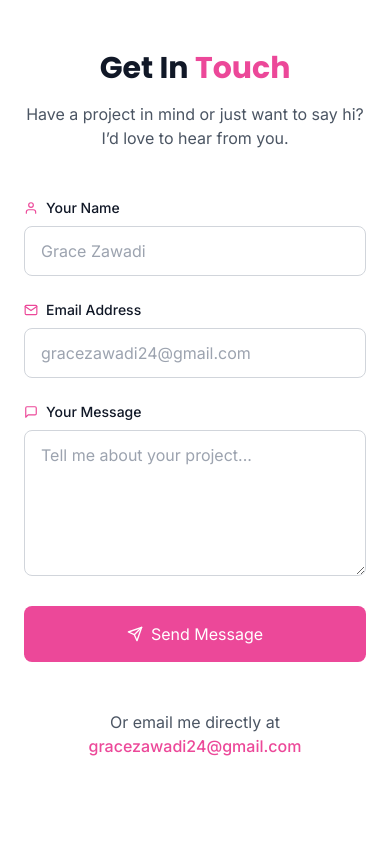
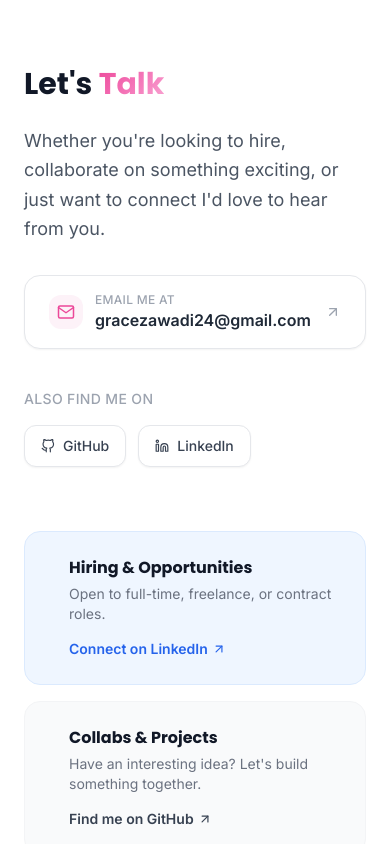
Before and after one commit to Chenzie2/My-Portfolio, a React (Vite) app in the folder frontend/: page / in a window 390 px wide. Shown: the part 7220-8064 px from the top of the page. Built offline with nearby package versions, Linux system fonts and the light colour scheme; the HTML template or start-up script is replaced by a standard one.

Commit message:
Add email

```diff
--- a/frontend/src/components/Contact.jsx
+++ b/frontend/src/components/Contact.jsx
@@ -1,163 +1,131 @@
-import React, { useState } from 'react'
-import { FiSend, FiMail, FiUser, FiMessageSquare } from 'react-icons/fi'
+import React from 'react'
+import { FiMail, FiGithub, FiLinkedin, FiArrowUpRight } from 'react-icons/fi'
+
+const contactChannels = [
+  {
+
+    label: 'Hiring & Opportunities',
+    description: 'Open to full-time, freelance, or contract roles.',
+    cta: 'Connect on LinkedIn',
+    href: 'https://www.linkedin.com/in/grace-zawadi-3988a2301/',
+    color: 'blue',
+  },
+  {
+
+    label: 'Collabs & Projects',
+    description: "Have an interesting idea? Let's build something together.",
+    cta: 'Find me on GitHub',
+    href: 'https://github.com/Chenzie2',
+    color: 'gray',
+  },
+  {
+
+    label: 'Have a conversation',
+    description: "I'm always happy to chat about code, design, or anything in between.",
+    cta: 'Send an Email',
+    href: 'mailto:gracezawadi24@gmail.com',
+    color: 'pink',
+  },
+]
+
+const colorMap = {
+  blue: 'bg-blue-50 dark:bg-blue-900/20 border-blue-100 dark:border-blue-800/30 hover:border-blue-300 dark:hover:border-blue-700',
+  gray: 'bg-gray-50 dark:bg-gray-800/50 border-gray-100 dark:border-gray-700 hover:border-gray-300 dark:hover:border-gray-500',
+  pink: 'bg-pink-50 dark:bg-pink-900/20 border-pink-100 dark:border-pink-800/30 hover:border-pink-300 dark:hover:border-pink-700',
+}
+
+const ctaColorMap = {
+  blue: 'text-blue-600 dark:text-blue-400',
+  gray: 'text-gray-700 dark:text-gray-300',
+  pink: 'text-pink-500 dark:text-pink-400',
+}
 
 const Contact = () => {
-  const [formData, setFormData] = useState({
-    name: '',
-    email: '',
-    message: ''
-  })
+  return (
+    <section id="contact" className="py-16 md:py-24">
+      <div className="container mx-auto px-6">
+        <div className="flex flex-col lg:flex-row gap-16 items-start">
 
-  const [status, setStatus] = useState({ type: '', message: '' })
-  const [isSubmitting, setIsSubmitting] = useState(false)
+          {/* Left — Personal message */}
+          <div className="lg:w-1/2">
+            <h2 className="text-3xl md:text-4xl lg:text-5xl font-bold mb-6 font-heading">
+              Let's <span className="text-gradient">Talk</span>
+            </h2>
 
-  const handleChange = (e) => {
-    setFormData(prev => ({
-      ...prev,
-      [e.target.name]: e.target.value
-    }))
-  }
+            <p className="text-lg text-gray-600 dark:text-gray-400 leading-relaxed mb-8">
+              Whether you're looking to hire, collaborate on something exciting, or just want to connect I'd love to hear from you.
+            </p>
 
-  const handleSubmit = async (e) => {
-    e.preventDefault()
-    setIsSubmitting(true)
-    setStatus({ type: '', message: '' })
+            {/* Email CTA */}
+            <a
+              href="mailto:gracezawadi24@gmail.com"
+              className="group inline-flex items-center gap-3 px-6 py-4 bg-white dark:bg-gray-800 border border-gray-200 dark:border-gray-700 rounded-2xl shadow-sm hover:shadow-md hover:border-pink-300 dark:hover:border-pink-700 transition-all duration-300 mb-10 w-full sm:w-auto"
+            >
+              <div className="p-2 bg-pink-50 dark:bg-pink-900/30 rounded-xl">
+                <FiMail className="text-pink-500 text-lg" />
+              </div>
+              <div className="text-left">
+                <p className="text-xs text-gray-400 dark:text-gray-500 font-medium uppercase tracking-wide">Email me at</p>
+                <p className="text-gray-800 dark:text-gray-200 font-semibold group-hover:text-pink-500 transition-colors">
+                  gracezawadi24@gmail.com
+                </p>
+              </div>
+              <FiArrowUpRight className="text-gray-400 group-hover:text-pink-500 group-hover:translate-x-0.5 group-hover:-translate-y-0.5 transition-all ml-auto" />
+            </a>
 
-    try {
-      const response = await fetch('http://localhost:5000/api/contact', {
-        method: 'POST',
-        headers: { 'Content-Type': 'application/json' },
-        body: JSON.stringify(formData),
-      })
-
-      const data = await response.json()
-
-      if (data.success) {
-        setStatus({
-          type: 'success',
-          message: 'Message sent successfully! I’ll get back to you soon 💌',
-        })
-        setFormData({ name: '', email: '', message: '' })
-      } else {
-        setStatus({
-          type: 'error',
-          message: data.error || 'Something went wrong. Please try again.',
-        })
-      }
-    } catch {
-      setStatus({
-        type: 'error',
-        message: 'Unable to send message. Please check your connection and try again.',
-      })
-    } finally {
-      setIsSubmitting(false)
-    }
-  }
-
-  return (
-    <section id="contact" className="py-12 md:py-20 animate-fade-in">
-      <div className="max-w-2xl mx-auto px-6">
-        <h2 className="text-3xl md:text-4xl font-bold text-center mb-4">
-          Get In <span className="text-pink-500">Touch</span>
-        </h2>
-
-        <p className="text-gray-600 dark:text-gray-300 text-center mb-12">
-          Have a project in mind or just want to say hi? I’d love to hear from you.
-        </p>
-
-        {/* Status Message */}
-        {status.message && (
-          <div
-            aria-live="polite"
-            className={`mb-6 p-4 rounded-lg text-sm ${
-              status.type === 'success'
-                ? 'bg-green-100 text-green-800 dark:bg-green-900/20 dark:text-green-300'
-                : 'bg-red-100 text-red-800 dark:bg-red-900/20 dark:text-red-300'
-            }`}
-          >
-            {status.message}
-          </div>
-        )}
-
-        <form onSubmit={handleSubmit} className="space-y-6">
-          {/* Name */}
-          <div>
-            <label className="flex items-center text-sm font-medium mb-2">
-              <FiUser className="mr-2 text-pink-500" />
-              Your Name
-            </label>
-            <input
-              type="text"
-              name="name"
-              value={formData.name}
-              onChange={handleChange}
-              required
-              autoComplete="name"
-              disabled={isSubmitting}
-              className="w-full px-4 py-3 bg-white dark:bg-gray-800 border border-gray-300 dark:border-gray-700 rounded-lg focus:ring-2 focus:ring-pink-500 transition disabled:opacity-60"
-              placeholder="Grace Zawadi"
-            />
+            {/* Social row */}
+            <div>
+              <p className="text-sm text-gray-400 dark:text-gray-500 font-medium uppercase tracking-wide mb-4">
+                Also find me on
+              </p>
+              <div className="flex gap-3">
+                <a
+                  href="https://github.com/Chenzie2"
+                  target="_blank"
+                  rel="noopener noreferrer"
+                  className="inline-flex items-center gap-2 px-4 py-2.5 bg-white dark:bg-gray-800 border border-gray-200 dark:border-gray-700 rounded-xl text-sm font-medium text-gray-700 dark:text-gray-300 hover:border-pink-300 hover:text-pink-500 dark:hover:border-pink-700 dark:hover:text-pink-400 transition-all duration-200 shadow-sm"
+                >
+                  <FiGithub /> GitHub
+                </a>
+                <a
+                  href="https://www.linkedin.com/in/grace-zawadi-3988a2301/"
+                  target="_blank"
+                  rel="noopener noreferrer"
+                  className="inline-flex items-center gap-2 px-4 py-2.5 bg-white dark:bg-gray-800 border border-gray-200 dark:border-gray-700 rounded-xl text-sm font-medium text-gray-700 dark:text-gray-300 hover:border-pink-300 hover:text-pink-500 dark:hover:border-pink-700 dark:hover:text-pink-400 transition-all duration-200 shadow-sm"
+                >
+                  <FiLinkedin /> LinkedIn
+                </a>
+              </div>
+            </div>
           </div>
 
-          {/* Email */}
-          <div>
-            <label className="flex items-center text-sm font-medium mb-2">
-              <FiMail className="mr-2 text-pink-500" />
-              Email Address
-            </label>
-            <input
-              type="email"
-              name="email"
-              value={formData.email}
-              onChange={handleChange}
-              required
-              autoComplete="email"
-              disabled={isSubmitting}
-              className="w-full px-4 py-3 bg-white dark:bg-gray-800 border border-gray-300 dark:border-gray-700 rounded-lg focus:ring-2 focus:ring-pink-500 transition disabled:opacity-60"
-              placeholder="gracezawadi24@gmail.com"
-            />
+          {/* Right — Channel cards */}
+          <div className="lg:w-1/2 flex flex-col gap-4 w-full">
+            {contactChannels.map((channel) => (
+              <a
+                key={channel.label}
+                href={channel.href}
+                target={channel.href.startsWith('mailto') ? '_self' : '_blank'}
+                rel="noopener noreferrer"
+                className={`group flex items-start gap-5 p-6 rounded-2xl border transition-all duration-300 hover:-translate-y-0.5 hover:shadow-md ${colorMap[channel.color]}`}
+              >
+                <span className="text-3xl mt-0.5">{channel.icon}</span>
+                <div className="flex-1">
+                  <h3 className="text-base font-bold text-gray-900 dark:text-white mb-1 font-heading">
+                    {channel.label}
+                  </h3>
+                  <p className="text-sm text-gray-500 dark:text-gray-400 mb-3">
+                    {channel.description}
+                  </p>
+                  <span className={`inline-flex items-center gap-1 text-sm font-semibold ${ctaColorMap[channel.color]}`}>
+                    {channel.cta}
+                    <FiArrowUpRight className="group-hover:translate-x-0.5 group-hover:-translate-y-0.5 transition-transform" />
+                  </span>
+                </div>
+              </a>
+            ))}
           </div>
 
-          {/* Message */}
-          <div>
-            <label className="flex items-center text-sm font-medium mb-2">
-              <FiMessageSquare className="mr-2 text-pink-500" />
-              Your Message
-            </label>
-            <textarea
-              name="message"
-              value={formData.message}
-              onChange={handleChange}
-              required
-              rows="5"
-              disabled={isSubmitting}
-              className="w-full px-4 py-3 bg-white dark:bg-gray-800 border border-gray-300 dark:border-gray-700 rounded-lg focus:ring-2 focus:ring-pink-500 transition disabled:opacity-60"
-              placeholder="Tell me about your project..."
-            />
-          </div>
-
-          {/* Submit */}
-          <button
-            type="submit"
-            disabled={isSubmitting}
-            className="w-full flex items-center justify-center px-6 py-4 bg-pink-500 text-white rounded-lg hover:bg-pink-600 disabled:opacity-60 disabled:cursor-not-allowed transition-all transform hover:-translate-y-1 hover:shadow-xl"
-          >
-            <FiSend className="mr-2" />
-            {isSubmitting ? 'Sending message…' : 'Send Message'}
-          </button>
-        </form>
-
-        {/* Direct Email */}
-        <div className="mt-12 text-center">
-          <p className="text-gray-600 dark:text-gray-300">
-            Or email me directly at{' '}
-            <a
-              href="mailto:gracezawadi24@gmail.com"
-              className="text-pink-500 hover:underline font-medium"
-            >
-              gracezawadi24@gmail.com
-            </a>
-          </p>
         </div>
       </div>
     </section>
```
